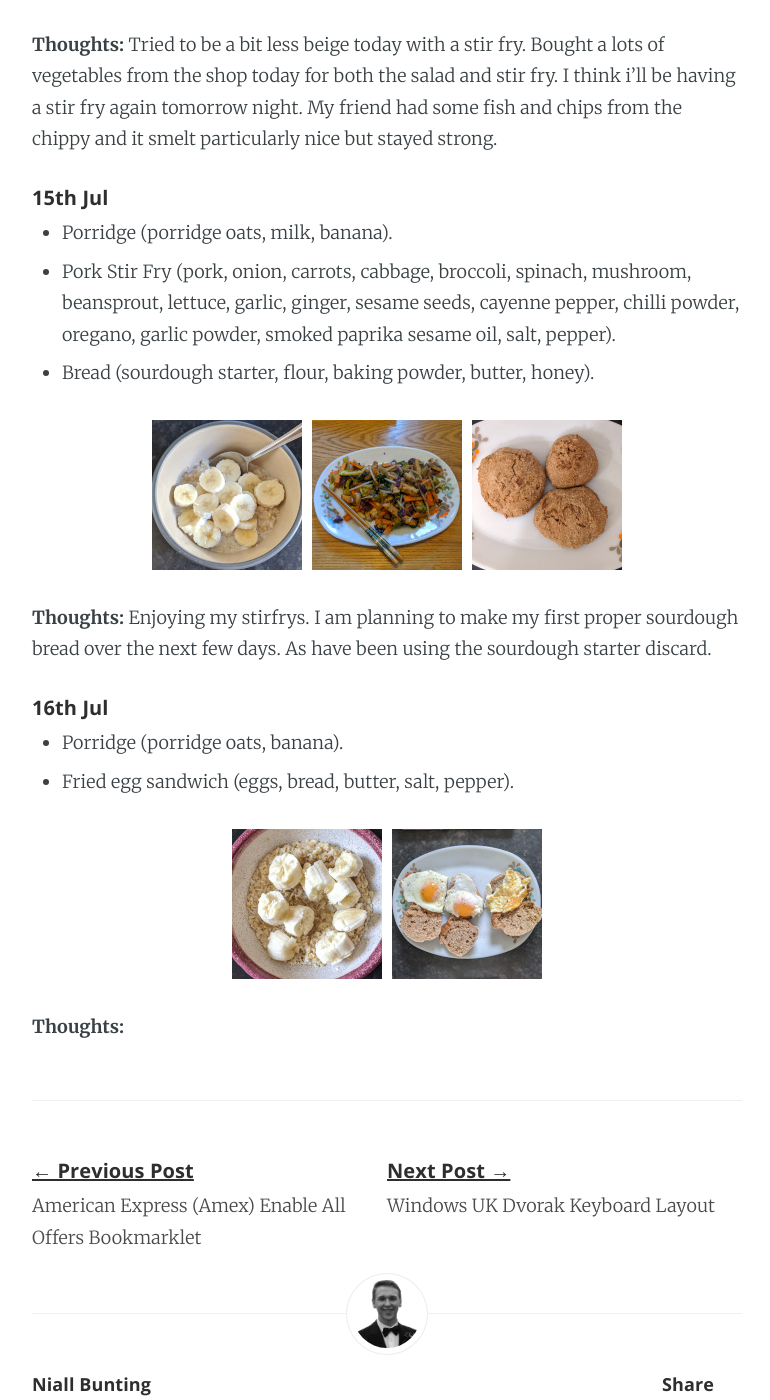
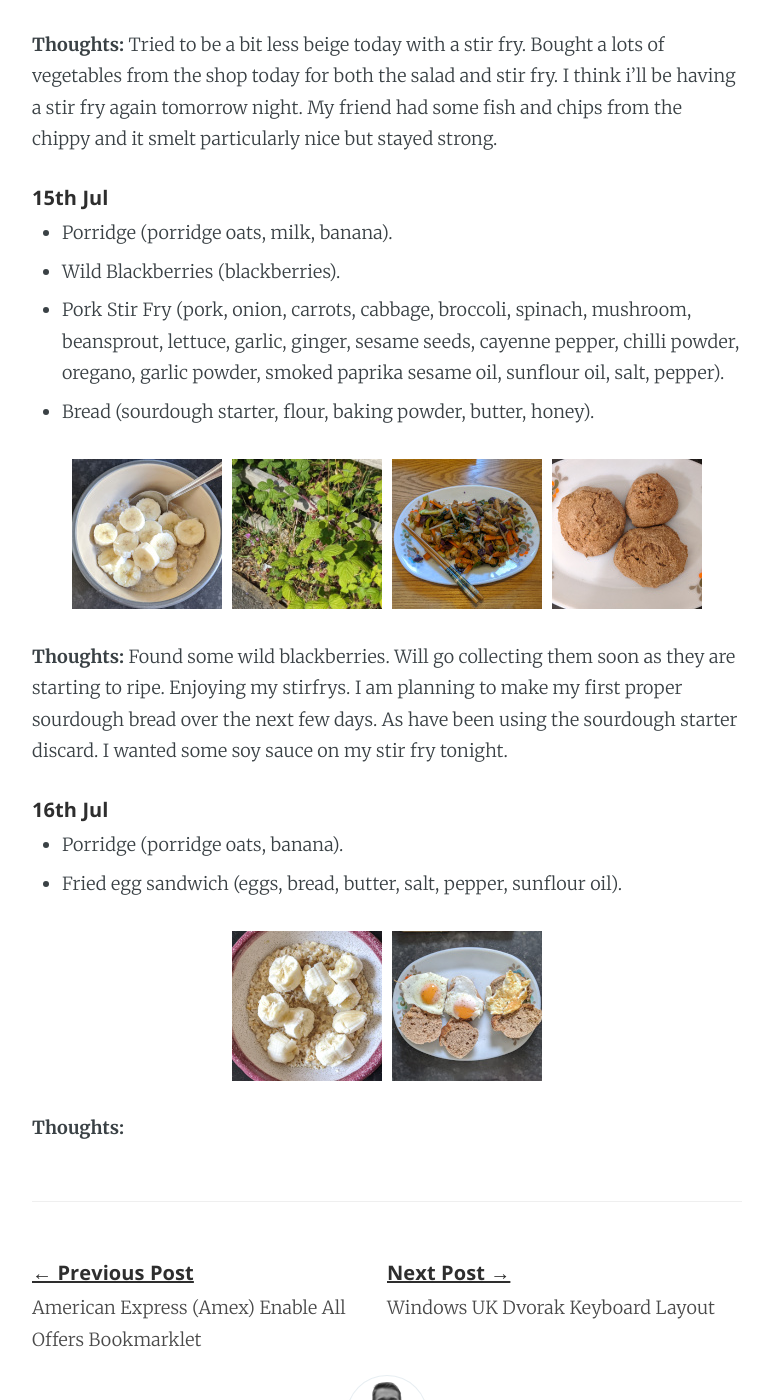
Before and after one commit to NiallBunting/niallbunting.github.io, a Jekyll site: the page built from _posts/2023-07-01-one-ingredient-challenge.markdown, in a window 1280 px wide and 1400 px high, scrolled down 10175 px. Shown: the whole window, without its empty margins (253-1023 px from the left). Built offline with Jekyll 4.4.1, drawn with Linux system fonts in a browser that asks for light colours; some of the changed text lies outside the part shown.

Commit message:
OIC day 15 blackberries

```diff
--- a/_posts/2023-07-01-one-ingredient-challenge.markdown
+++ b/_posts/2023-07-01-one-ingredient-challenge.markdown
@@ -418,7 +418,7 @@ This blog post is going to chart my progress with what I'm eating. I'm no chef a
 
 * Jam Toast (sourdough bread, homemade jam, butter).
 * Omelette (eggs, red kidney beans, onion, broccoli, cheese, sunflower oil).
-* Sourdough Pancake (sourdough starter, cornflour, milk, honey, sugar, butter, clotted cream).
+* Sourdough Pancake (sourdough starter, cornflour, milk, honey, sugar, butter, clotted cream, sunflour oil).
 
 <div class="gallery">
   <div class="galleryitem">
@@ -469,13 +469,19 @@ This blog post is going to chart my progress with what I'm eating. I'm no chef a
 ##### 15th Jul
 
 * Porridge (porridge oats, milk, banana).
-* Pork Stir Fry (pork, onion, carrots, cabbage, broccoli, spinach, mushroom, beansprout, lettuce, garlic, ginger, sesame seeds, cayenne pepper, chilli powder, oregano, garlic powder, smoked paprika sesame oil, salt, pepper).
+* Wild Blackberries (blackberries).
+* Pork Stir Fry (pork, onion, carrots, cabbage, broccoli, spinach, mushroom, beansprout, lettuce, garlic, ginger, sesame seeds, cayenne pepper, chilli powder, oregano, garlic powder, smoked paprika sesame oil, sunflour oil, salt, pepper).
 * Bread (sourdough starter, flour, baking powder, butter, honey).
 
 <div class="gallery">
   <div class="galleryitem">
    <a target="_blank" href="/assets/images/oneingredientchallenge/15-porridge.jpg">
     <img src="/assets/images/oneingredientchallenge/15-porridge-sm.jpg"/>
+   </a>
+  </div>
+  <div class="galleryitem">
+   <a target="_blank" href="/assets/images/oneingredientchallenge/15-bush.jpg">
+    <img src="/assets/images/oneingredientchallenge/15-bush-sm.jpg"/>
    </a>
   </div>
   <div class="galleryitem">
@@ -490,12 +496,12 @@ This blog post is going to chart my progress with what I'm eating. I'm no chef a
   </div>
 </div>
 
-**Thoughts:** Enjoying my stirfrys. I am planning to make my first proper sourdough bread over the next few days. As have been using the sourdough starter discard.
+**Thoughts:** Found some wild blackberries. Will go collecting them soon as they are starting to ripe. Enjoying my stirfrys. I am planning to make my first proper sourdough bread over the next few days. As have been using the sourdough starter discard. I wanted some soy sauce on my stir fry tonight.
 
 ##### 16th Jul
 
 * Porridge (porridge oats, banana).
-* Fried egg sandwich (eggs, bread, butter, salt, pepper).
+* Fried egg sandwich (eggs, bread, butter, salt, pepper, sunflour oil).
 
 <div class="gallery">
   <div class="galleryitem">
```
Also changed, not shown: assets/images/oneingredientchallenge/15-bush-sm.jpg (added), assets/images/oneingredientchallenge/15-bush.jpg (added).
